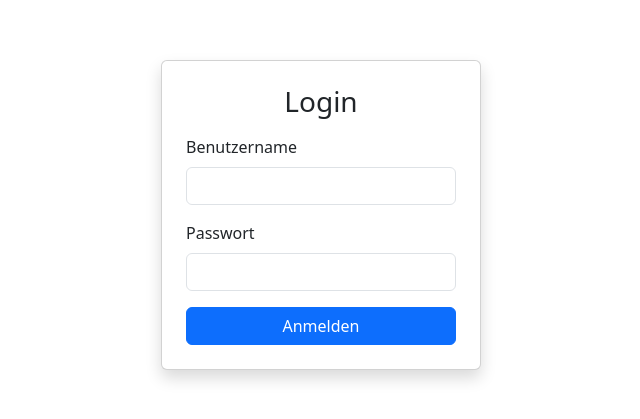
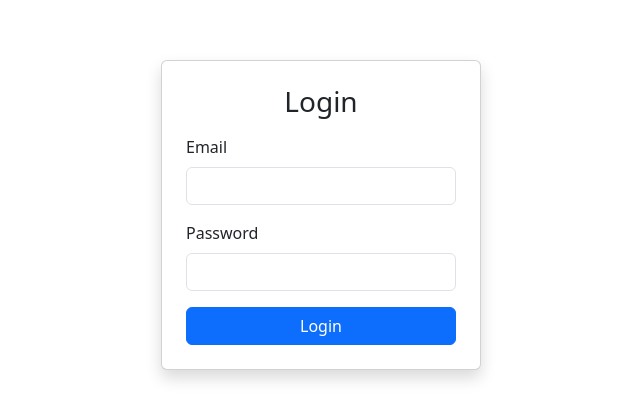
Before and after one commit to BrainerISEF01/ISEF01-Quizsystem, a React (Create React App) app in the folder quizsystem/: page / in a window 1280 px wide. Shown: the part 185-604 px from the top of the page, without its empty margins (319-959 px from the left). Built offline with nearby package versions, Linux system fonts and the light colour scheme.

Commit message:
Update Frontend

```diff
--- a/quizsystem/src/components/Header.js
+++ b/quizsystem/src/components/Header.js
@@ -1,9 +1,18 @@
 import React from 'react';
 import "bootstrap/dist/css/bootstrap.min.css";
 import logo from "../assets/logo.png";
-import { Link } from 'react-router-dom';
+import { Link, useNavigate } from 'react-router-dom';
 
 const Header = () => {
+  const navigate = useNavigate();
+
+  const handleLogout = () => {
+    // Remove token from session storage
+    sessionStorage.removeItem('token');
+    // Redirect to LoginPage
+    navigate('/login');
+  };
+
   return (
     <header className="bg-light shadow-sm px-4 py-3 d-flex justify-content-between align-items-end position-relative" style={{ width: "100%" }}>
       <div className="d-flex align-items-center">
@@ -11,8 +20,8 @@ const Header = () => {
         <h2 className="mb-0 fw-bold">Brainer Quiz Platform</h2>
       </div>
       <div className="position-absolute bottom-0 end-0 pb-2 pe-4">
-        <Link to="/quizlobby"> Quiz lobby </Link>
-        <a href="#" className="text-dark text-decoration-none">Log out</a>
+        <Link to="/quizlobby" className="me-3">Quiz lobby</Link>
+        <button onClick={handleLogout} className="btn btn-link text-dark text-decoration-none p-0">Log out</button>
       </div>
     </header>
   );
--- a/quizsystem/src/components/LoginPage.js
+++ b/quizsystem/src/components/LoginPage.js
@@ -3,13 +3,45 @@ import { useNavigate } from "react-router-dom";
 import "bootstrap/dist/css/bootstrap.min.css";
 
 const LoginPage = () => {
+  const [email, setEmail] = useState('');
+  const [password, setPassword] = useState('');
+  const [error, setError] = useState(null);
   const navigate = useNavigate();
-  const [username, setUsername] = useState("");
-  const [password, setPassword] = useState("");
 
-  const handleLogin = () => {
-    // Hier wird keine tatsächliche Login-Überprüfung durchgeführt
-    navigate("/quizlobby");
+  const handleLogin = async (email, password) => {
+    //console.log(JSON.stringify({ email, password }));
+    try {
+      const response = await fetch('https://03c0-93-207-154-98.ngrok-free.app/login', {
+        method: 'POST',
+        headers: {
+          'Content-Type': 'application/json',
+        },
+        body: JSON.stringify({ email, password })
+      });
+
+      if (!response.ok) {
+        throw new Error('Login failed');
+      }
+
+      const data = await response.json();
+      return data;
+    } catch (err) {
+      throw new Error(err.message);
+    }
+  };
+
+  const handleSubmit = async (event) => {
+    event.preventDefault();
+    try {
+      const data = await handleLogin(email, password);
+      console.log('Login successful:', data);
+      // Save token to session storage
+      sessionStorage.setItem('token', data.token);
+      // Redirect to QuizPage
+      navigate('/quizpage');
+    } catch (err) {
+      setError(err.message);
+    }
   };
 
   return (
@@ -17,29 +49,32 @@ const LoginPage = () => {
       <div className="card p-4 shadow" style={{ width: "320px" }}>
         <h3 className="text-center mb-3">Login</h3>
 
+        <form onSubmit={handleSubmit}>
           <div className="mb-3">
-          <label className="form-label">Benutzername</label>
+            <label className="form-label">Email</label>
             <input
-            type="text"
+              type="email"
               className="form-control"
-            value={username}
-            onChange={(e) => setUsername(e.target.value)}
+              value={email}
+              onChange={(e) => setEmail(e.target.value)}
+              required
             />
           </div>
 
           <div className="mb-3">
-          <label className="form-label">Passwort</label>
+            <label className="form-label">Password</label>
             <input
               type="password"
               className="form-control"
               value={password}
               onChange={(e) => setPassword(e.target.value)}
+              required
             />
           </div>
 
-        <button className="btn btn-primary w-100" onClick={handleLogin}>
-          Anmelden
-        </button>
+          {error && <p style={{ color: 'red' }}>{error}</p>}
+          <button type="submit" className="btn btn-primary w-100">Login</button>
+        </form>
       </div>
     </div>
   );
--- a/quizsystem/src/components/QuizLobby.js
+++ b/quizsystem/src/components/QuizLobby.js
@@ -1,7 +1,7 @@
-import React from "react";
+import React, { useEffect } from "react";
 import "bootstrap/dist/css/bootstrap.min.css";
 import Header from "../components/Header";
-import { Link } from "react-router-dom";
+import { Link, useNavigate } from "react-router-dom";
 
 import iconComputer from "../assets/icon-computer.png";
 import icon1v1 from "../assets/icon-1v1.png";
@@ -10,6 +10,14 @@ import iconQuestions from "../assets/icon-questions.png";
 
 const QuizLobby = () => {
   const username = "[Benutzername]"; // Später dynamisch ersetzen
+  const navigate = useNavigate();
+
+  useEffect(() => {
+    const token = sessionStorage.getItem('token');
+    if (!token) {
+      navigate('/login');
+    }
+  }, [navigate]);
 
   return (
     <div className="container-fluid d-flex flex-column min-vh-100 px-0">
--- a/quizsystem/src/components/QuizPage.js
+++ b/quizsystem/src/components/QuizPage.js
@@ -1,10 +1,18 @@
 import React, { useState, useEffect } from "react";
 import "bootstrap/dist/css/bootstrap.min.css";
 import Header from "../components/Header";
-
+import { useNavigate } from 'react-router-dom';
 
 const QuizPage = () => {
   const [timeLeft, setTimeLeft] = useState(30);
+  const navigate = useNavigate();
+
+  useEffect(() => {
+    const token = sessionStorage.getItem('token');
+    if (!token) {
+      navigate('/login');
+    }
+  }, [navigate]);
 
   useEffect(() => {
     if (timeLeft > 0) {
```
Also changed, not shown: 2 other files (tests, documents, lock files or other folders). Lines whose indentation alone changed are shown as unchanged.
